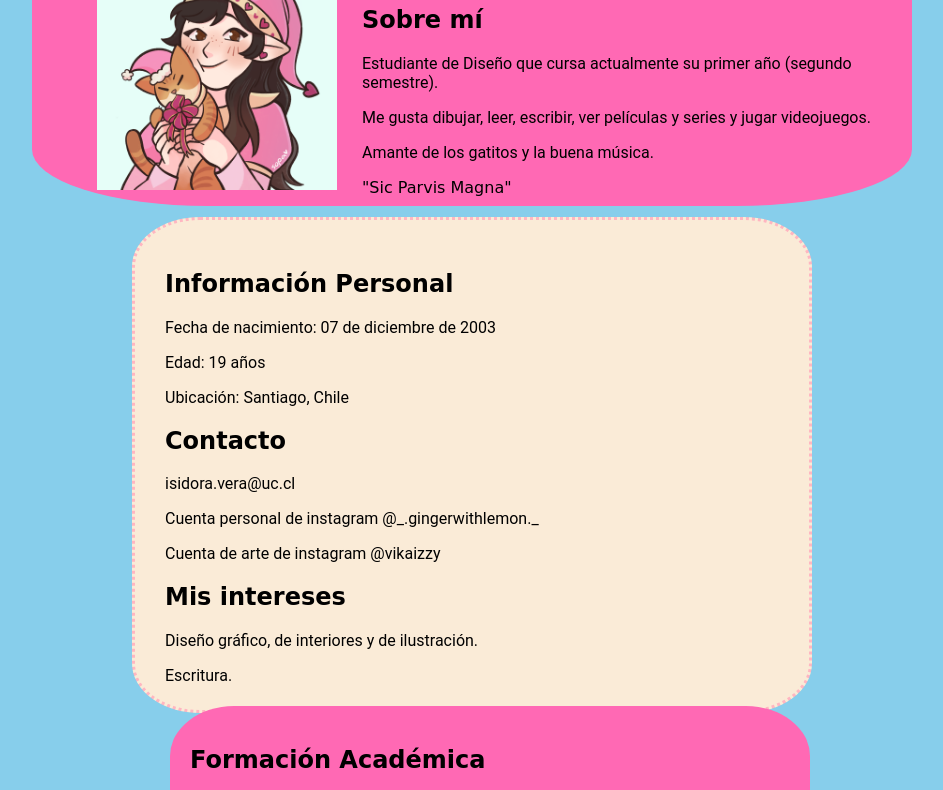
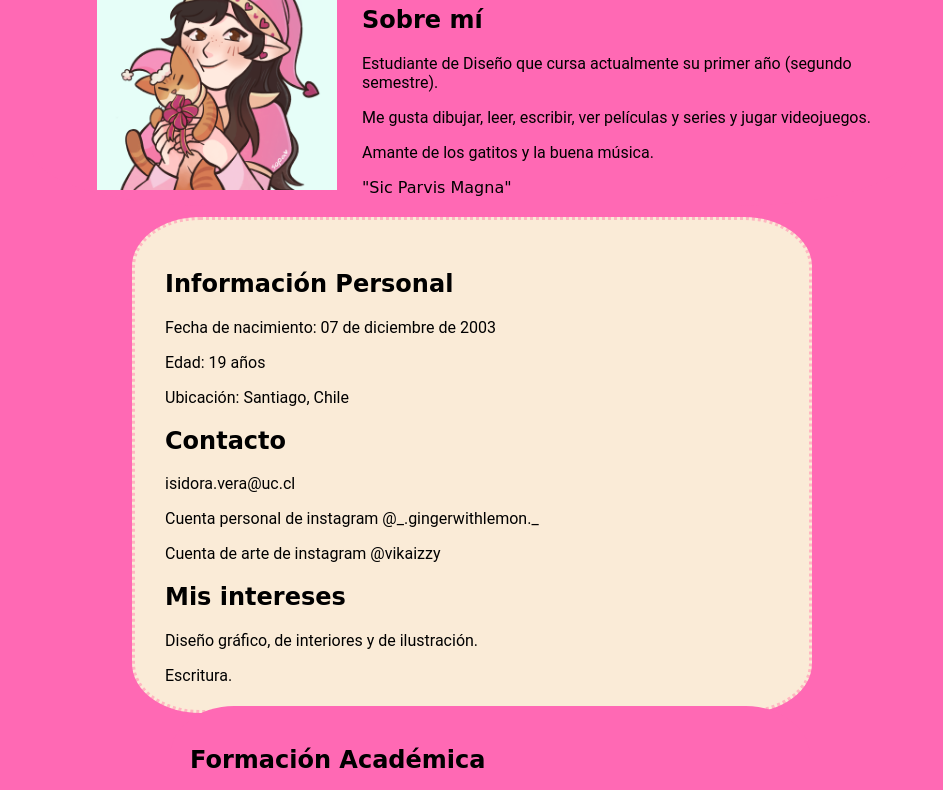
Before and after one commit to gingerwithlemon/m02-g12, a plain HTML site: page index.html in a window 1280 px wide. Shown: the part 276-1066 px from the top of the page, without its empty margins (176-1119 px from the left). Drawn offline with Linux system fonts and the light colour scheme.

Commit message:
me arrepenti de cambiar color

```diff
--- a/styles.css
+++ b/styles.css
@@ -1,4 +1,4 @@
-body {background-color:skyblue;}
+body {background-color:hotpink;}
 
 .Principal p {font-family: 'Roboto', sans-serif;}
 
```
